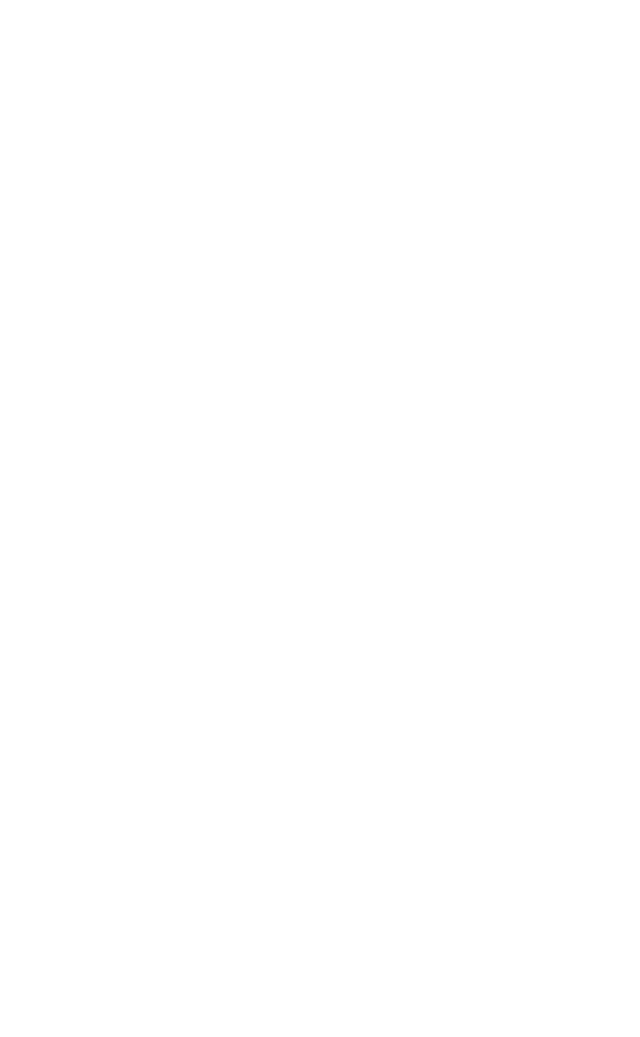
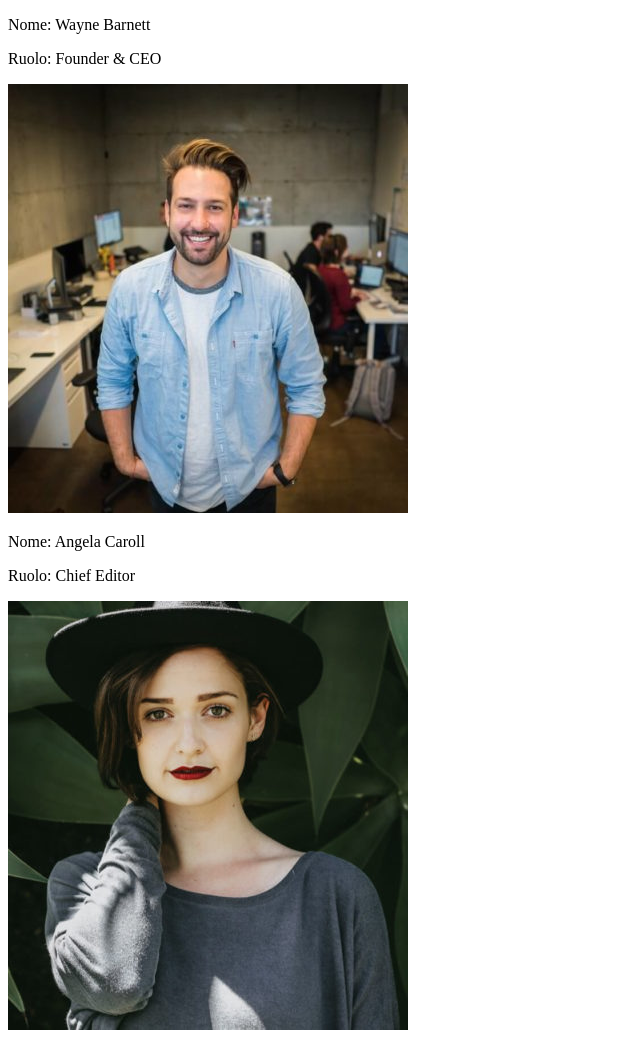
Before and after one commit to SimoneMurri/js-our-team, a plain HTML site: page index.html in a window 1280 px wide. Shown: the top 1037 px of the page, without its empty margins (0-640 px from the left). Before the commit the page ends 800 px from the top, so only its background shows below. Drawn offline with Linux system fonts and the light colour scheme.

Commit message:
modifica a milestone 1 e concluso milestone 2

```diff
--- a/index.html
+++ b/index.html
@@ -6,6 +6,7 @@
     <title>Document</title>
 </head>
 <body>
+    <div id="team-member"></div>
     <script src="./js/script.js"></script>
 </body>
 </html>
--- a/js/script.js
+++ b/js/script.js
@@ -38,4 +38,18 @@ const team = [
     },
 ]
 
-console.log (team)
+team.forEach( member => {
+    console.log(`Nome: ${member.nome}, Ruolo: ${member.ruolo}, Foto: ${member.foto}`);
+})
+
+const listTeam = document.getElementById ('team-member');
+
+team.forEach(member => {
+    const memberInfo = document.createElement('div');
+    memberInfo.innerHTML = `
+      <p>Nome: ${member.nome}</p>
+      <p>Ruolo: ${member.ruolo}</p>
+      <img src="${member.foto}" alt="${member.nome}">
+    `;
+    listTeam.appendChild(memberInfo);
+  });
```
